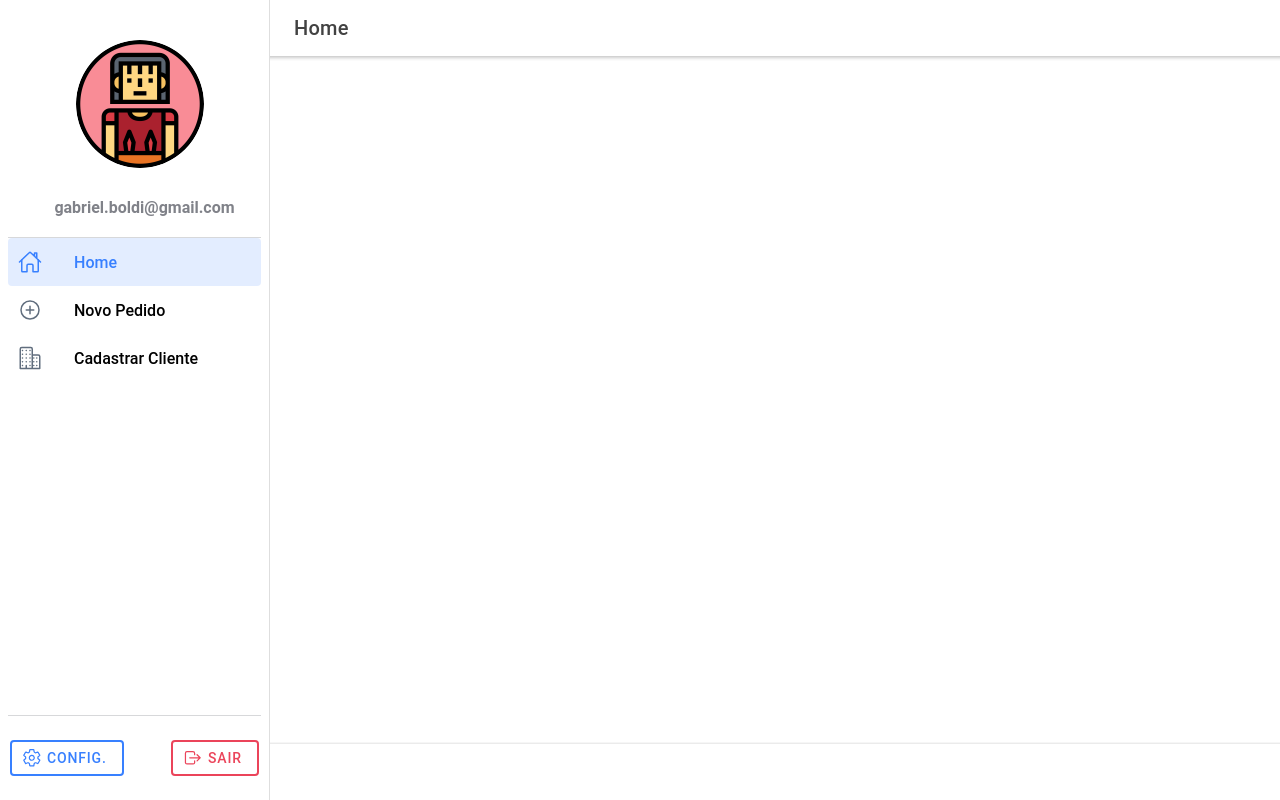
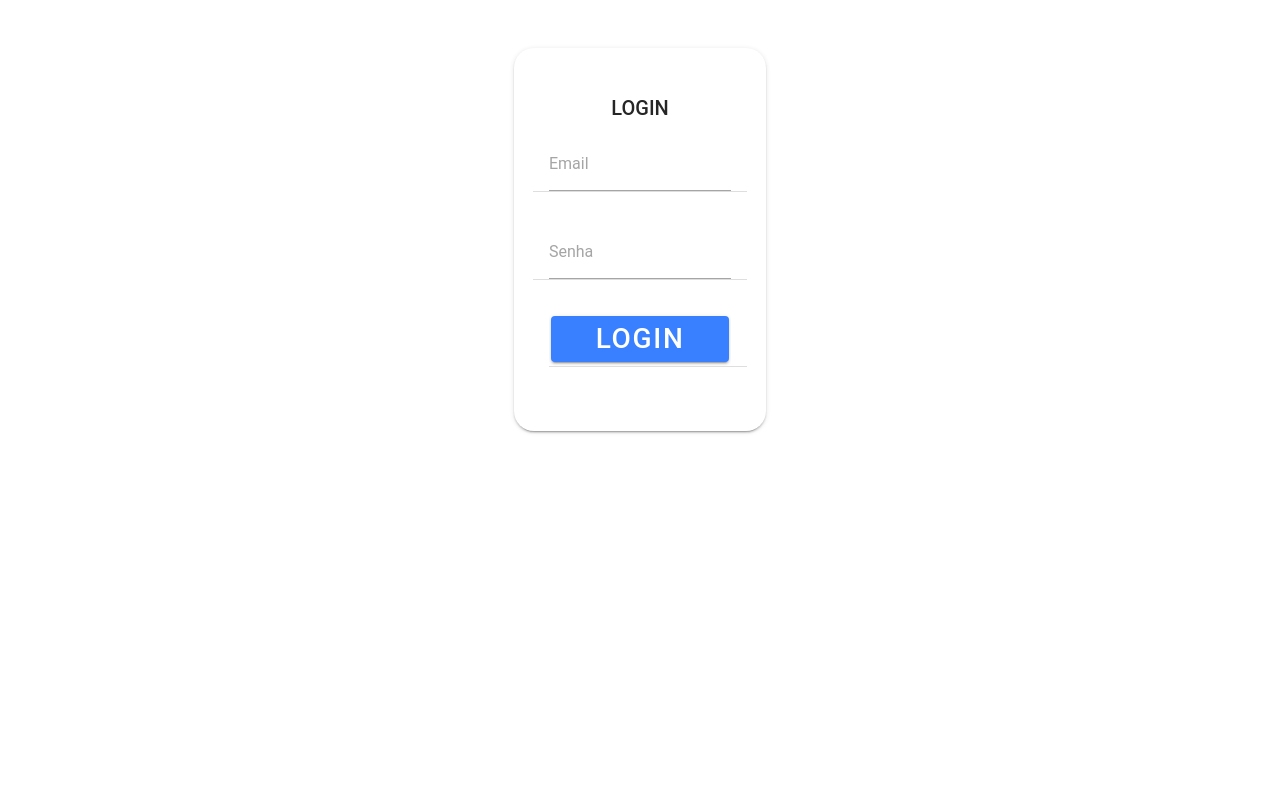
Before and after one commit to GABRIELBOLDIVEIGA/MKB-App, a React (Create React App) app: page /login in a window 1280 px wide. Before the commit this address led to /home. Built offline with nearby package versions, Linux system fonts and the light colour scheme.

Commit message:
mutation login ok

```diff
--- a/src/context/UsuarioContext.tsx
+++ b/src/context/UsuarioContext.tsx
@@ -32,7 +32,7 @@ type Props = {
 export const UsuarioProvider = ({ children }: Props) => {
     const [nome, setNome] = useState("GabrielBoldi");
     const [email, setEmail] = useState("gabriel.boldi@gmail.com");
-    const [loginValido, setLoginValido] = useState<boolean>(true);
+    const [loginValido, setLoginValido] = useState<boolean>(false);
     const [senha, setSenha] = useState("123456");
 
     return (
--- /dev/null
+++ b/src/graphQL/usuario/hook.ts
@@ -0,0 +1,8 @@
+import { useMutation } from "@apollo/client"
+import { LOGIN } from "./mutation"
+
+export const useLogin = () => {
+  const [efetuaLogin, { loading, data, error }] = useMutation(LOGIN)
+
+  return { efetuaLogin, loading, data, error };
+}
--- /dev/null
+++ b/src/graphQL/usuario/mutation.ts
@@ -0,0 +1,12 @@
+import { gql } from "@apollo/client";
+
+export const LOGIN = gql`
+mutation LoginUsuario($loginInput: LoginInput) {
+    loginUsuario(loginInput: $loginInput) {
+      cpf
+      email
+      nome
+      token
+    }
+  }
+`
--- a/src/pages/Login/index.tsx
+++ b/src/pages/Login/index.tsx
@@ -1,106 +1,75 @@
-import { IonButton, IonCard, IonCardHeader, IonCardTitle, IonInput, IonItem, IonLabel, IonPage, IonRouterLink, IonText, useIonAlert, useIonLoading } from "@ionic/react";
-import React, { useContext, useState } from "react";
+import { IonButton, IonCard, IonCardHeader, IonCardTitle, IonInput, IonItem, IonLabel, IonLoading, IonPage, IonRouterLink, IonText, useIonAlert, useIonLoading } from "@ionic/react";
+import React, { useContext, useEffect, useState } from "react";
 import styles from "./Login.module.scss";
 import { UsuarioContext } from "context/UsuarioContext";
+import { useLogin } from "graphQL/usuario/hook";
 
 const Login: React.FC = () => {
-    const [userEmail, setUserEmail] = useState("");
-    const [userSenha, setUserSenha] = useState("");
+  const { efetuaLogin, data, error, loading } = useLogin();
+  const [email, setEmail] = useState<string | number | null | undefined>("");
+  const [senha, setSenha] = useState<string | number | null | undefined>("");
+  const [presentAlert] = useIonAlert();
+  const [showLoading, setShowLoading] = useState(false);
+  const { loginValido } = useContext(UsuarioContext);
 
-    const [presentAlert] = useIonAlert();
-    const [present, dismiss] = useIonLoading();
-    const userContext = useContext(UsuarioContext);
-    if (!userContext) return null;
-    const { email, senha, setLoginValido } = userContext;
+  useEffect(() => {
+    console.log(data)
+    console.log(error?.message)
+  }, [data, error])
 
-    // const solicitaLogin = async (userEmail: string, userSenha: string) => {
-    //     const resposta = await fetch("http://localhost/ronney_api/public/pages/login/loginapi.php", {
-    //         method: "POST",
-    //         headers: {
-    //             "Content-type": "application/json",
-    //         },
-    //         body: JSON.stringify({
-    //             senha: userSenha,
-    //             email: userEmail,
-    //         }),
-    //     });
+  useEffect(() => {
+    console.log(loading)
+    setShowLoading(loading)
+  }, [loading])
 
-    //     if (resposta.ok) {
-    //         return resposta.body;
-    //     }
-    //     throw new Error("Algo de errado não esta certo...");
-    // };
-
-    const handleChangeEmail = (ev: Event) => {
-        let query = "";
-        const target = ev.target as HTMLIonSearchbarElement;
-        if (target) query = target.value!.toLowerCase();
-
-        setUserEmail(query);
-    };
-
-    const handleChangePassword = (ev: Event) => {
-        let query = "";
-        const target = ev.target as HTMLIonSearchbarElement;
-        if (target) query = target.value!.toLowerCase();
-
-        setUserSenha(query);
-    };
-
-    const handlerFakeLogin = () => {
-        if (senha !== userSenha || email !== userEmail) {
+  function handleLogin() {
+    efetuaLogin({
+      variables: {
+        loginInput: {
+          email: email,
+          senha: senha
+        }
+      },
+      onError: (err) => {
+        console.log(err.message)
         presentAlert({
-                header: "Atenção",
-                subHeader: "Senha ou Email invalidos.",
-                message: "Não foi possivel efetuar o login.",
-                buttons: ["OK"],
-            });
-
-            return;
-        } else {
-            present({
-                message: "Verificando...",
-                duration: 1600,
-            });
-
-            setTimeout(() => {
-                setLoginValido(true);
-            }, 1500);
+          header: 'Atenção',
+          subHeader: err.message,
+          message: 'verifique email e senha e tente novamente.',
+          buttons: ['OK'],
+        })
       }
-    };
+    })
+  }
 
   return (
     <IonPage className={styles.login}>
       <IonCard className={styles.login__card}>
         <IonCardHeader>
-                    <IonCardTitle>Tribunal de Justiça do Espírito Santo</IonCardTitle>
+          <IonCardTitle>LOGIN</IonCardTitle>
         </IonCardHeader>
-
-                {/* LOGO aqui */}
 
         <IonItem className={styles.login__item}>
           <IonLabel position="floating">Email</IonLabel>
-                    <IonInput required={true} type="text" onIonChange={(ev) => handleChangeEmail(ev)} value={userEmail} />
+          <IonInput required={true} type="text" onIonChange={(ev) => setEmail(ev.target.value)} value={email} />
         </IonItem>
 
         <IonItem className={styles.login__item}>
           <IonLabel position="floating">Senha</IonLabel>
-                    <IonInput required={true} type="password" onIonChange={(ev) => handleChangePassword(ev)} value={userSenha} />
+          <IonInput required={true} type="password" onIonChange={(ev) => setSenha(ev.target.value)} value={senha} />
         </IonItem>
 
         <IonItem className={styles.login__item}>
-                    <IonButton onClick={handlerFakeLogin /*solicitaLogin(userSenha, userEmail)*/} className={styles.login__btn}>
+          <IonButton onClick={handleLogin} className={styles.login__btn}>
             Login
           </IonButton>
         </IonItem>
+      </IonCard>
 
-                <IonRouterLink routerLink="/recuperarSenha">Esqueci minha senha </IonRouterLink>
-
-                <IonText>
-                    Não tem cadastro?
-                    <IonRouterLink routerLink="/fazerCadastro">Cadastre-se aqui</IonRouterLink>
-                </IonText>
-            </IonCard>
+      <IonLoading
+        isOpen={showLoading}
+        message={'Verificando...'}
+      />
     </IonPage>
   );
 };
```
Lines whose indentation alone changed are shown as unchanged.
